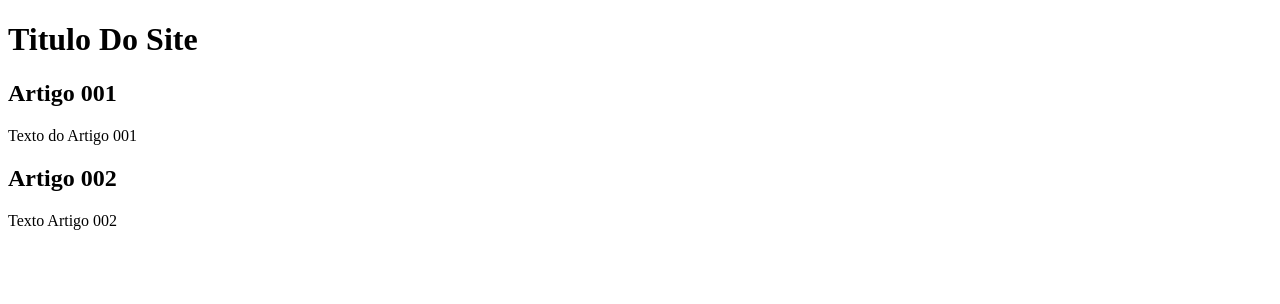
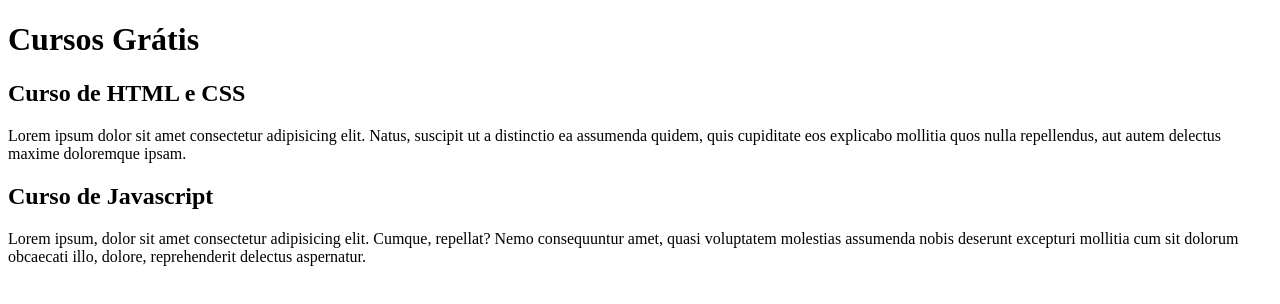
Before and after one commit to willprado2019/projeto-site, a plain HTML site: page index.html in a window 1280 px wide. Drawn offline with Linux system fonts and the light colour scheme.

Commit message:
Comecei a escrever o conteudo.
Aula 12 do curso de git e github do Gustavo Guanabara, commit no branch(ramo) conteudo.

```diff
--- a/index.html
+++ b/index.html
@@ -9,15 +9,15 @@
 <body>
     <main>
         <header>
-            <h1>Titulo Do Site</h1>
+            <h1>Cursos Grátis</h1>
         </header>
         <article>
-            <h2>Artigo 001</h2>
-            <p>Texto do Artigo 001</p>
+            <h2>Curso de HTML e CSS</h2>
+            <p>Lorem ipsum dolor sit amet consectetur adipisicing elit. Natus, suscipit ut a distinctio ea assumenda quidem, quis cupiditate eos explicabo mollitia quos nulla repellendus, aut autem delectus maxime doloremque ipsam.</p>
         </article>
         <article>
-            <h2>Artigo 002</h2>
-            <p>Texto Artigo 002</p>
+            <h2>Curso de Javascript</h2>
+            <p>Lorem ipsum, dolor sit amet consectetur adipisicing elit. Cumque, repellat? Nemo consequuntur amet, quasi voluptatem molestias assumenda nobis deserunt excepturi mollitia cum sit dolorum obcaecati illo, dolore, reprehenderit delectus aspernatur.</p>
         </article>
     </main>
 </body>
```
